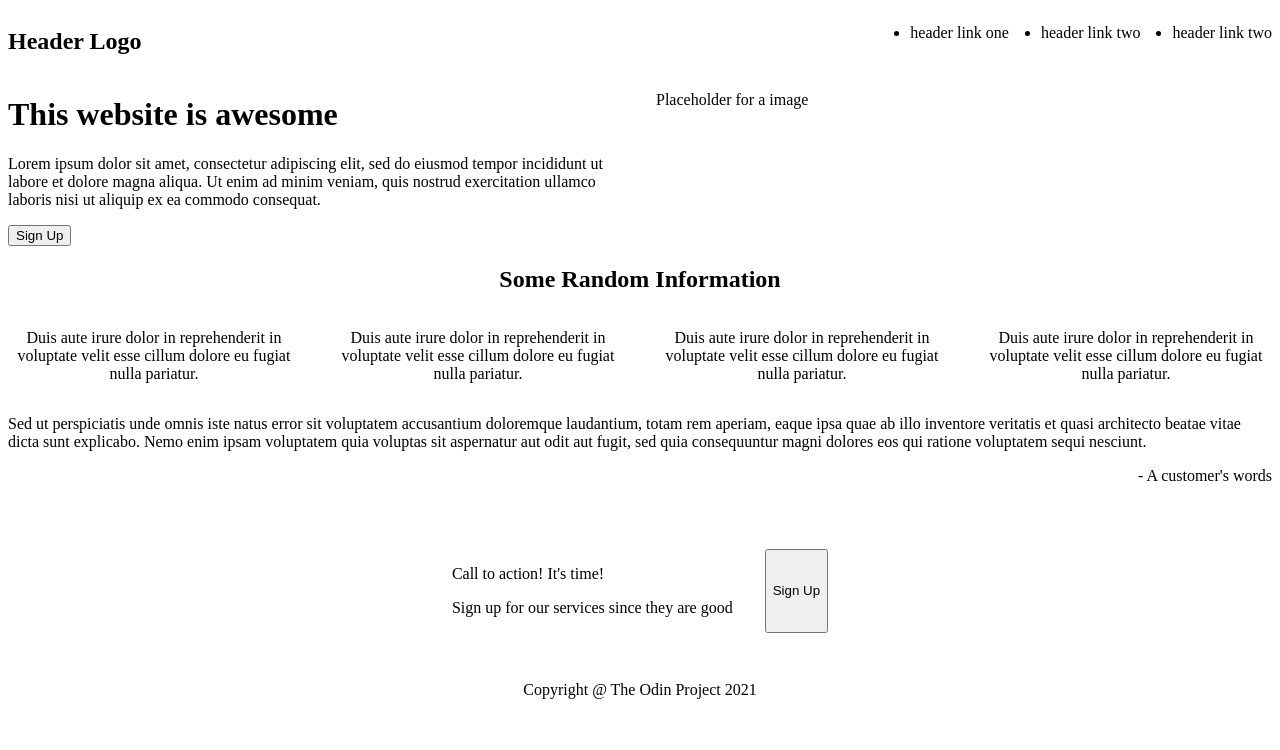
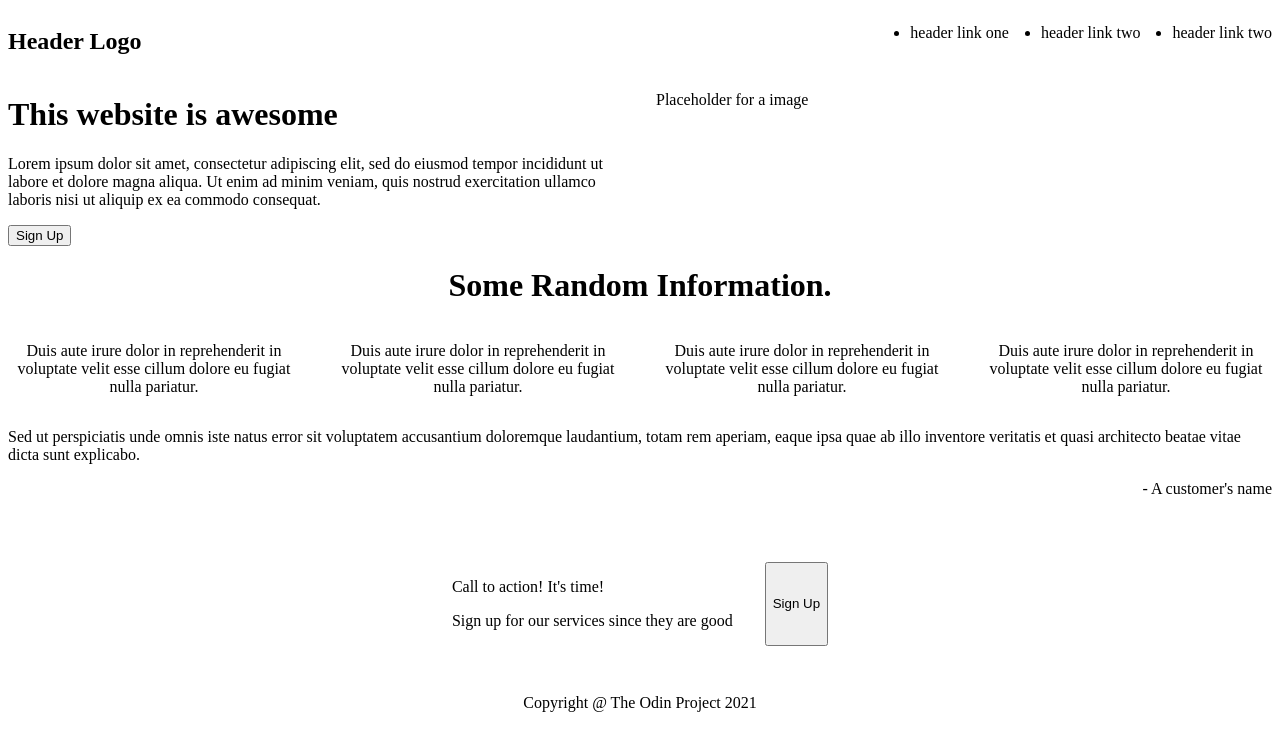
Before and after one commit to klytne/Business-Website-Template, a plain HTML site: page index.html in a window 1280 px wide. Drawn offline with Linux system fonts and the light colour scheme.

Commit message:
Restructure

```diff
--- a/index.html
+++ b/index.html
@@ -1,4 +1,3 @@
-<!DOCTYPE html>
 <html lang="en">
     <head>
         <title>Business Website Template</title>
@@ -9,7 +8,7 @@
     </head>
 
     <body>
-        <div>
+        <div class="header">
             <!-- Navigation bar -->
             <nav>
                 <h2>Header Logo</h2>
@@ -45,7 +44,7 @@
         </div>
 
         <div class="random-info">
-            <h2>Some Random Information</h2>
+            <h1>Some Random Information.</h1>
 
             <div class="content-container">
                 <div class="box-container">
@@ -83,22 +82,22 @@
         </div>
 
         <div class="customer-feedback">
-            <p class="customer-words">
-                Sed ut perspiciatis unde omnis iste natus error sit voluptatem
-                accusantium doloremque laudantium, totam rem aperiam, eaque ipsa
-                quae ab illo inventore veritatis et quasi architecto beatae vitae
-                dicta sunt explicabo. Nemo enim ipsam voluptatem quia voluptas
-                sit aspernatur aut odit aut fugit, sed quia consequuntur magni
-                dolores eos qui ratione voluptatem sequi nesciunt.
-            </p>
+          <div class="center-container">
+              <p class="customer-words">
+                  Sed ut perspiciatis unde omnis iste natus error sit voluptatem
+                  accusantium doloremque laudantium, totam rem aperiam, eaque ipsa
+                  quae ab illo inventore veritatis et quasi architecto beatae vitae
+                  dicta sunt explicabo.
+              </p>
 
-            <p class="customer-details">- A customer's words</p>
+              <p class="customer-details">- A customer's name</p>
+            </div>
         </div>
 
         <div class="cta">
             <div class="cta-box">
-                <div>
-                    <p>Call to action! It's time!</p>
+                <div class="cta-text">
+                    <p class="cta-bold">Call to action! It's time!</p>
                     <p>Sign up for our services since they are good</p>
                 </div>
 
```
